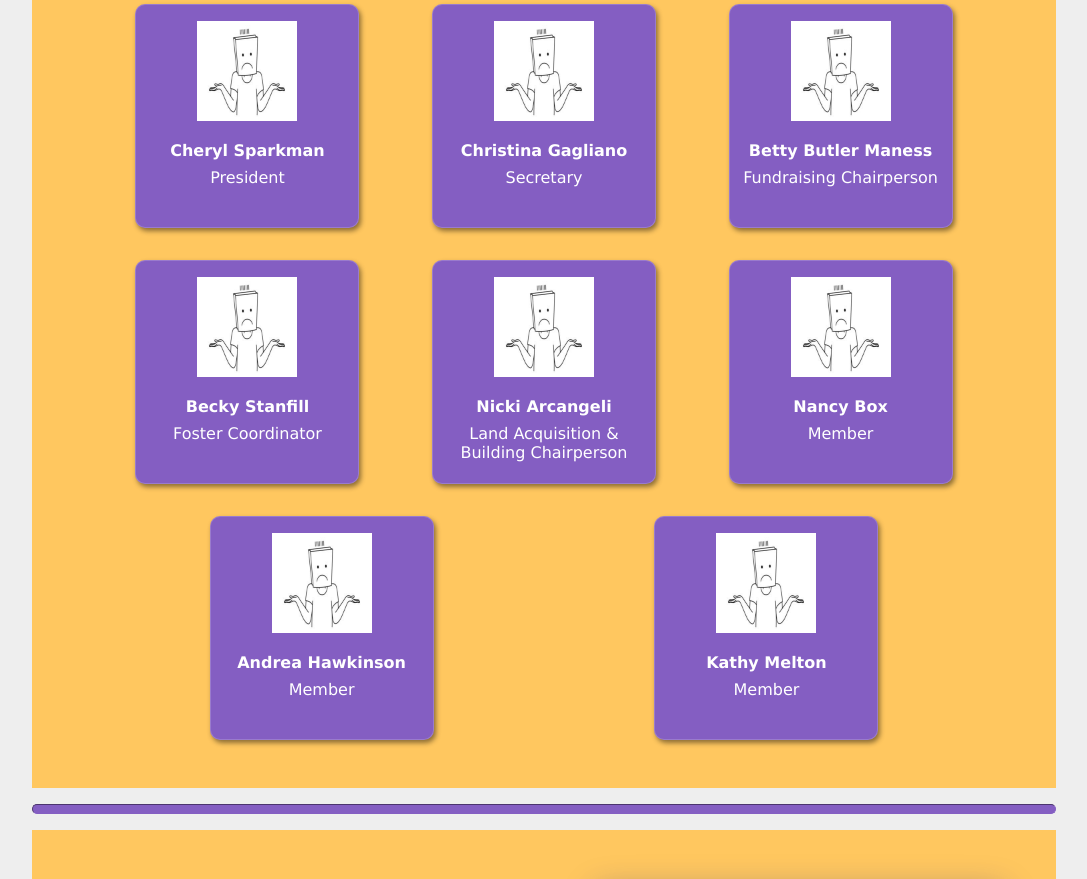
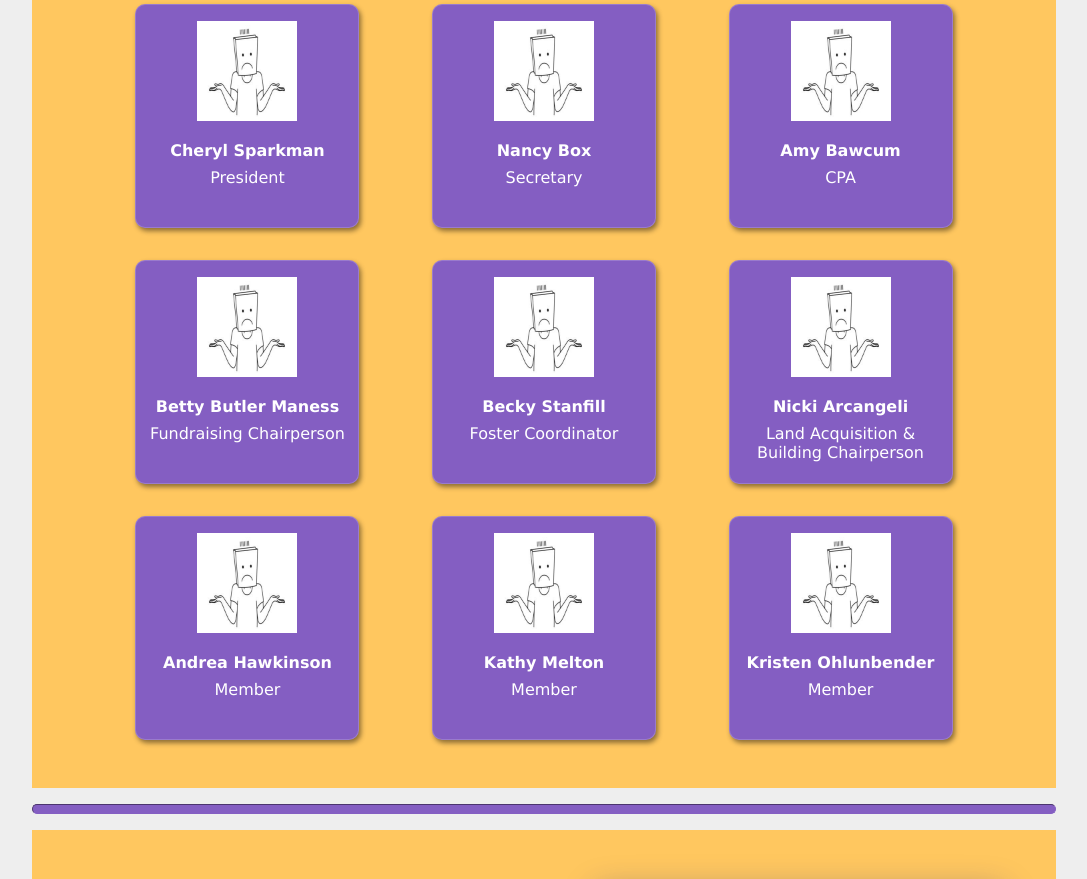
Before and after one commit to meltonlogan615/WagsAndWhiskers, a website: page index.html in a window 1280 px wide. Shown: the part 1100-1979 px from the top of the page, without its empty margins (96-1183 px from the left). Drawn offline with Linux system fonts and the light colour scheme; a script that the page names is missing.

Commit message:
updated members

```diff
--- a/index.html
+++ b/index.html
@@ -142,8 +142,14 @@
 
       <div class="memberCell glass">
         <img src="images/unknown.jpeg" class="boardImg">
-        <p class="boardMember">Christina Gagliano</p>
+        <p class="boardMember">Nancy Box</p>
         <p class="boardRole">Secretary</p>
+      </div>
+
+      <div class="memberCell glass">
+        <img src="images/unknown.jpeg" class="boardImg">
+        <p class="boardMember">Amy Bawcum</p>
+        <p class="boardRole">CPA</p>
       </div>
 
       <div class="memberCell glass">
@@ -166,12 +172,6 @@
 
       <div class="memberCell glass">
         <img src="images/unknown.jpeg" class="boardImg">
-        <p class="boardMember">Nancy Box</p>
-        <p class="boardRole">Member</p>
-      </div>
-
-      <div class="memberCell glass">
-        <img src="images/unknown.jpeg" class="boardImg">
         <p class="boardMember">Andrea Hawkinson</p>
         <p class="boardRole">Member</p>
       </div>
@@ -179,6 +179,12 @@
       <div class="memberCell glass">
         <img src="images/unknown.jpeg" class="boardImg">
         <p class="boardMember">Kathy Melton</p>
+        <p class="boardRole">Member</p>
+      </div>
+
+      <div class="memberCell glass">
+        <img src="images/unknown.jpeg" class="boardImg">
+        <p class="boardMember">Kristen Ohlunbender</p>
         <p class="boardRole">Member</p>
       </div>
     </article>
```
